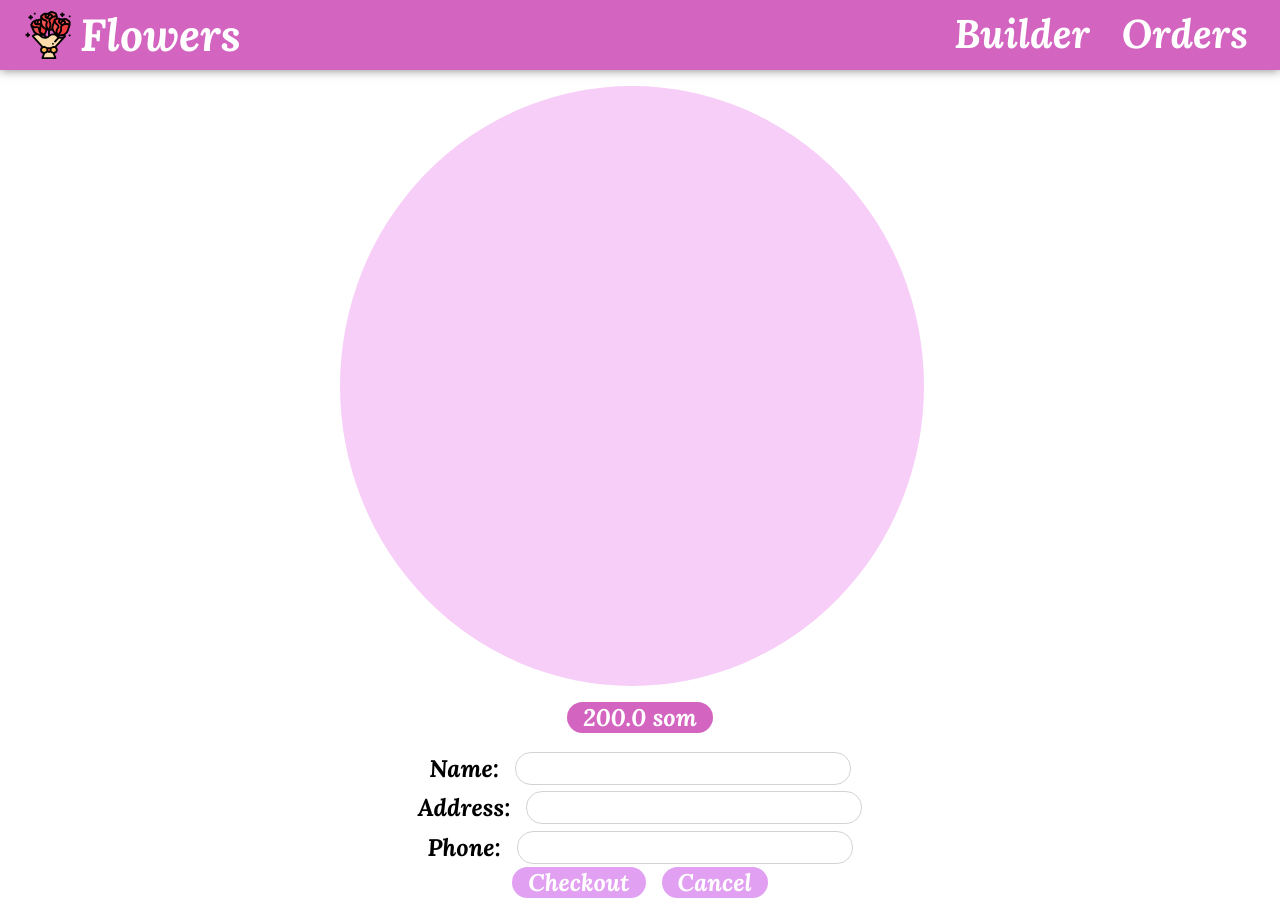
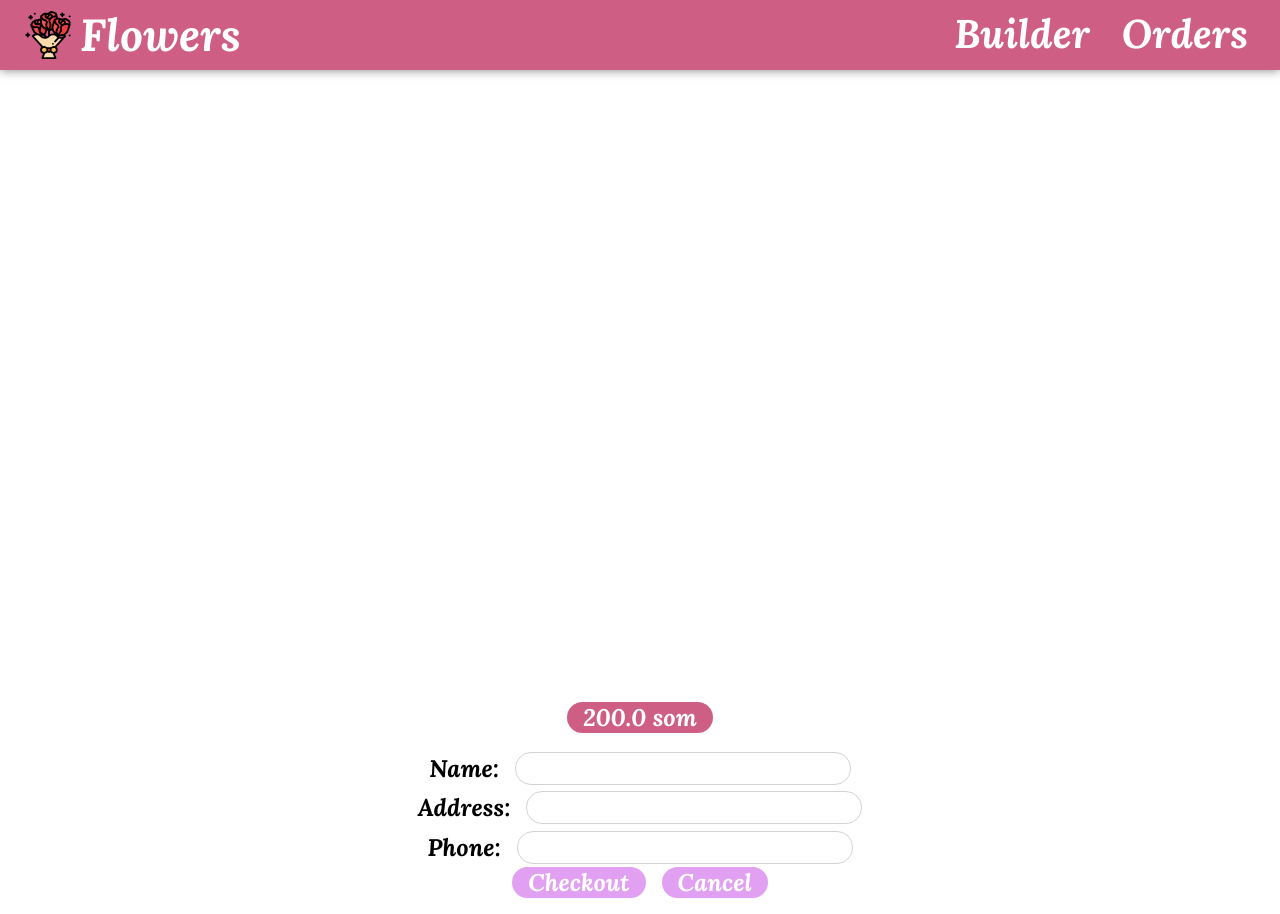
Before and after one commit to Karlygachbakytova/builder, a React (Create React App) app: page /checkout in a window 1280 px wide. Built offline with nearby package versions, Linux system fonts and the light colour scheme.

Commit message:
add some style

```diff
--- a/src/components/FlowerBuilder/FlowerControls/FlowerControls.js
+++ b/src/components/FlowerBuilder/FlowerControls/FlowerControls.js
@@ -1,6 +1,6 @@
 import Button from "../../UI/Button/Button"
 import FlowerControl from "./FlowerControl/FlowerControl"
-import classes from "./Flowercontrols.module.css"
+import classes from "./FlowerControls.module.css"
 
 const FlowerControls = ({
     ingredients,
--- a/src/components/FlowerBuilder/FlowerControls/Flowercontrols.module.css
+++ b/src/components/FlowerBuilder/FlowerControls/Flowercontrols.module.css
@@ -2,7 +2,7 @@
     flex: 0 0 250px;
     border-radius: 1rem;
     padding: 1rem;
-    background-color: rgb(211, 100, 192);
+    background-color: rgb(207, 94, 132);
     color: white;
     text-align: center;
     font-size: 20px;
--- a/src/components/FlowerBuilder/FlowerPreview/FlowerPreview.module.css
+++ b/src/components/FlowerBuilder/FlowerPreview/FlowerPreview.module.css
@@ -11,7 +11,7 @@
   margin-right: 1rem;
   margin-bottom: 1rem;
   border-radius: 100% ;
-  background-color: rgb(247, 206, 247);
+  background-color: white;
 
   display: flex;
   justify-content: center;
@@ -24,7 +24,7 @@
   position: absolute;
 }
 .price {
-  background-color:rgb(211, 100, 192);
+  background-color:rgb(207, 94, 132);
   border-radius: 1rem;
   padding: 0 1rem;
   font-size: 1.5rem;
--- a/src/components/Layout/Drawer/Drawer.module.css
+++ b/src/components/Layout/Drawer/Drawer.module.css
@@ -8,7 +8,7 @@
 
   font-size: 2rem;
   color: white;
-  background-color: rgb(211, 100, 192);
+  background-color: rgb(247, 121, 226);
   box-shadow: 0 0 10px rgba(0, 0, 0, .5);
   transition: transform .3s ease-out;
 }
--- a/src/components/Layout/Toolbar/Toolbar.module.css
+++ b/src/components/Layout/Toolbar/Toolbar.module.css
@@ -9,7 +9,7 @@
 
   font-size: 2rem;
   color: white;
-  background-color: rgb(211, 100, 192);
+  background-color: rgb(207, 94, 132);
   box-shadow: 0 0 10px rgba(0, 0, 0, .5);
 }
 
--- a/src/components/Nav/NavItem/NavItem.module.css
+++ b/src/components/Nav/NavItem/NavItem.module.css
@@ -7,7 +7,7 @@
   }
   .NavItem a:hover {
     border-color: white;
-    background-color: rgb(231, 174, 245);
+    background-color: rgb(241, 198, 215);
   }
   .NavItem a:active,
   .NavItem a.active {
--- a/src/components/UI/Button/Button.module.css
+++ b/src/components/UI/Button/Button.module.css
@@ -10,7 +10,7 @@
   cursor: pointer;
   }
   .Button:not(:disabled):hover {
-    background-color: rgb(172, 26, 0);
+    background-color: rgb(187, 70, 49);
   }
   .Button:focus {
     outline: none;
@@ -22,5 +22,5 @@
     background-color: rgb(137, 255, 133);
   }
   .green:not(:disabled):hover {
-    background-color: rgb(49, 172, 0);
+    background-color: rgb(67, 139, 38);
   }
```
